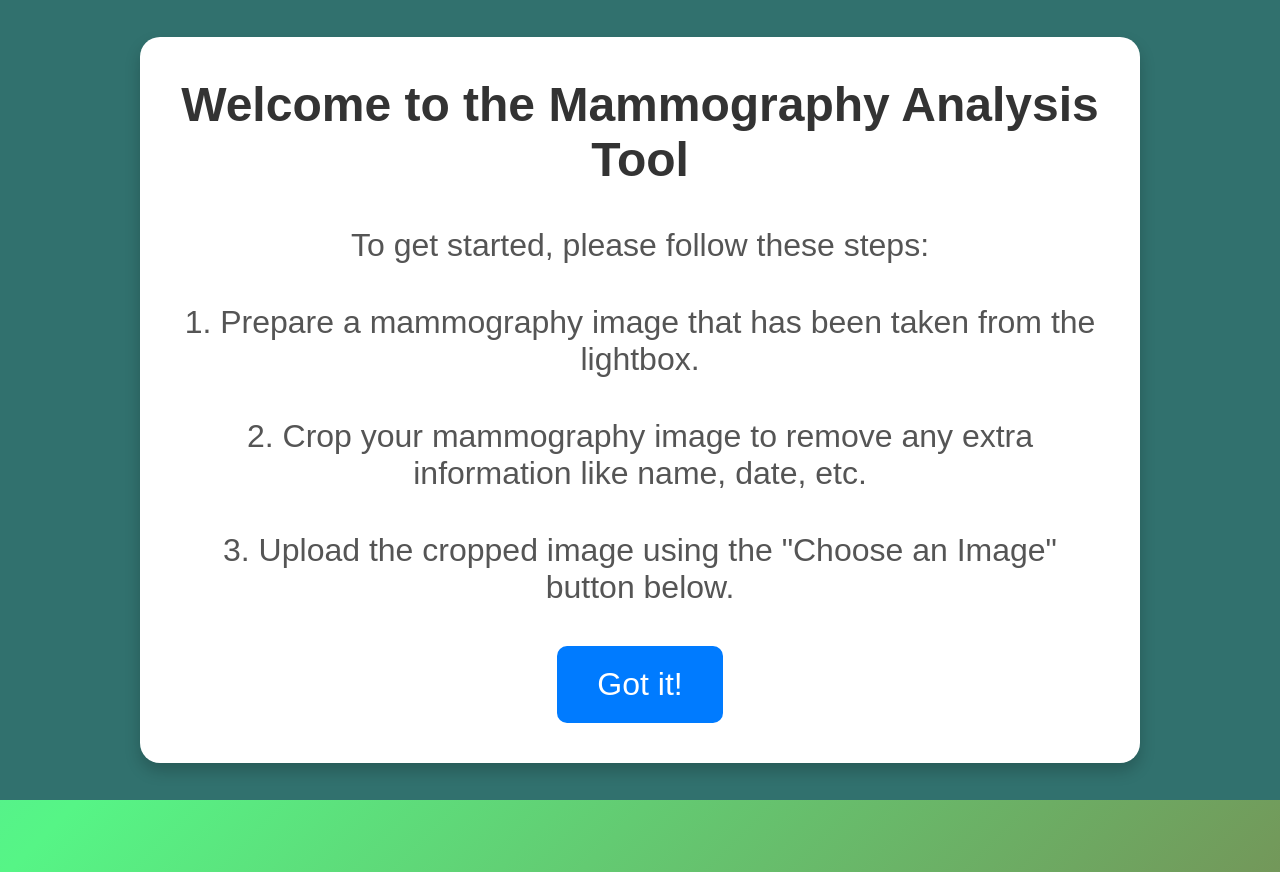
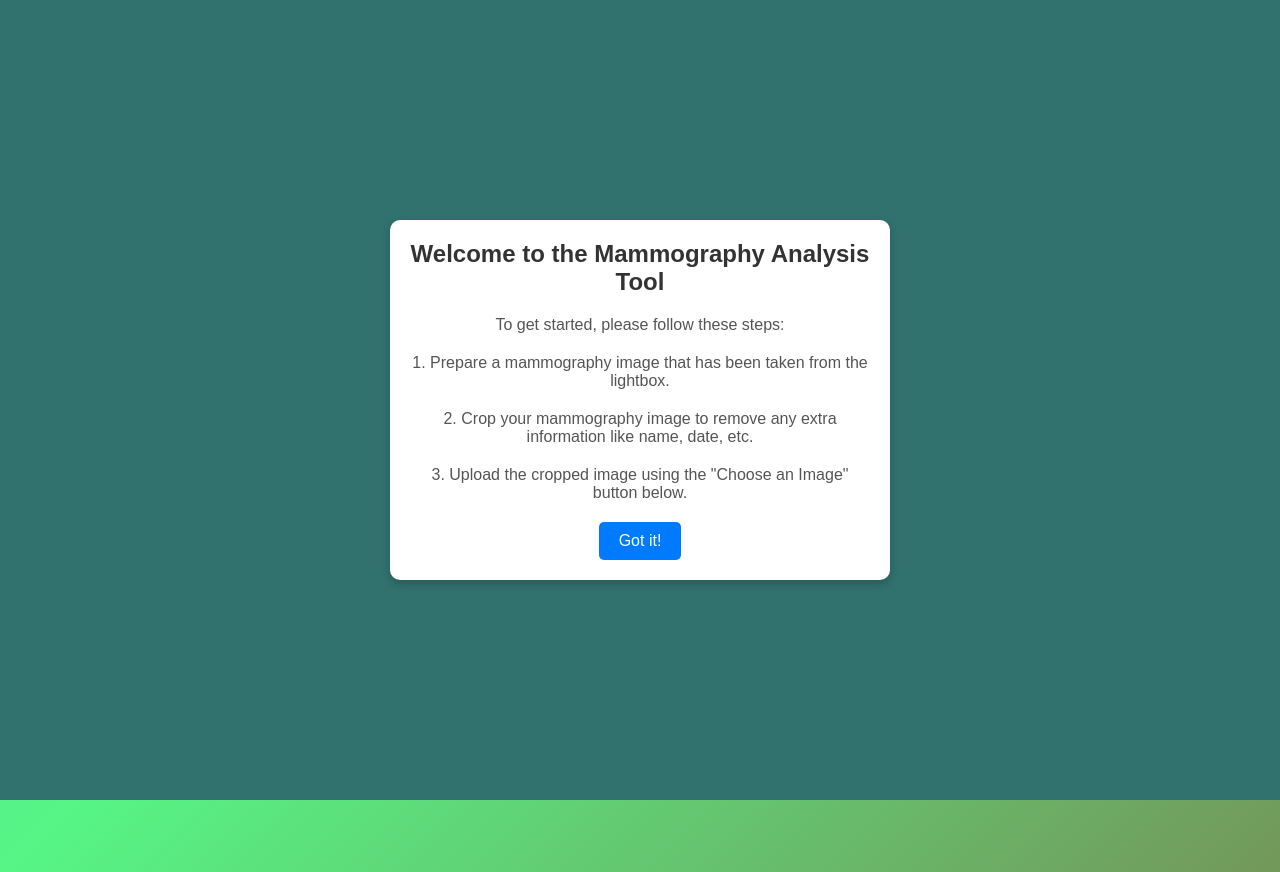
Before and after one commit to sabtel/mm, a plain HTML site: page index.html in a window 1280 px wide. Drawn offline with nearby package versions, Linux system fonts and the light colour scheme.

Commit message:
Update b.css

```diff
--- a/b.css
+++ b/b.css
@@ -181,7 +181,7 @@ body .neon-glow {
     max-width: 500px;
     text-align: center;
     box-shadow: 0 4px 8px rgba(0, 0, 0, 0.2);
-    zoom: 2;
+    zoom: 1;
 }
 
 .guide-content h2 {
@@ -217,7 +217,7 @@ body .neon-glow {
     text-align: center;
     padding: 60px 40px;
     width: 80%;
-    zoom: 100%;
+    zoom: 50%;
     position: relative;
     animation: fadeIn 1s ease-out;
 
```
